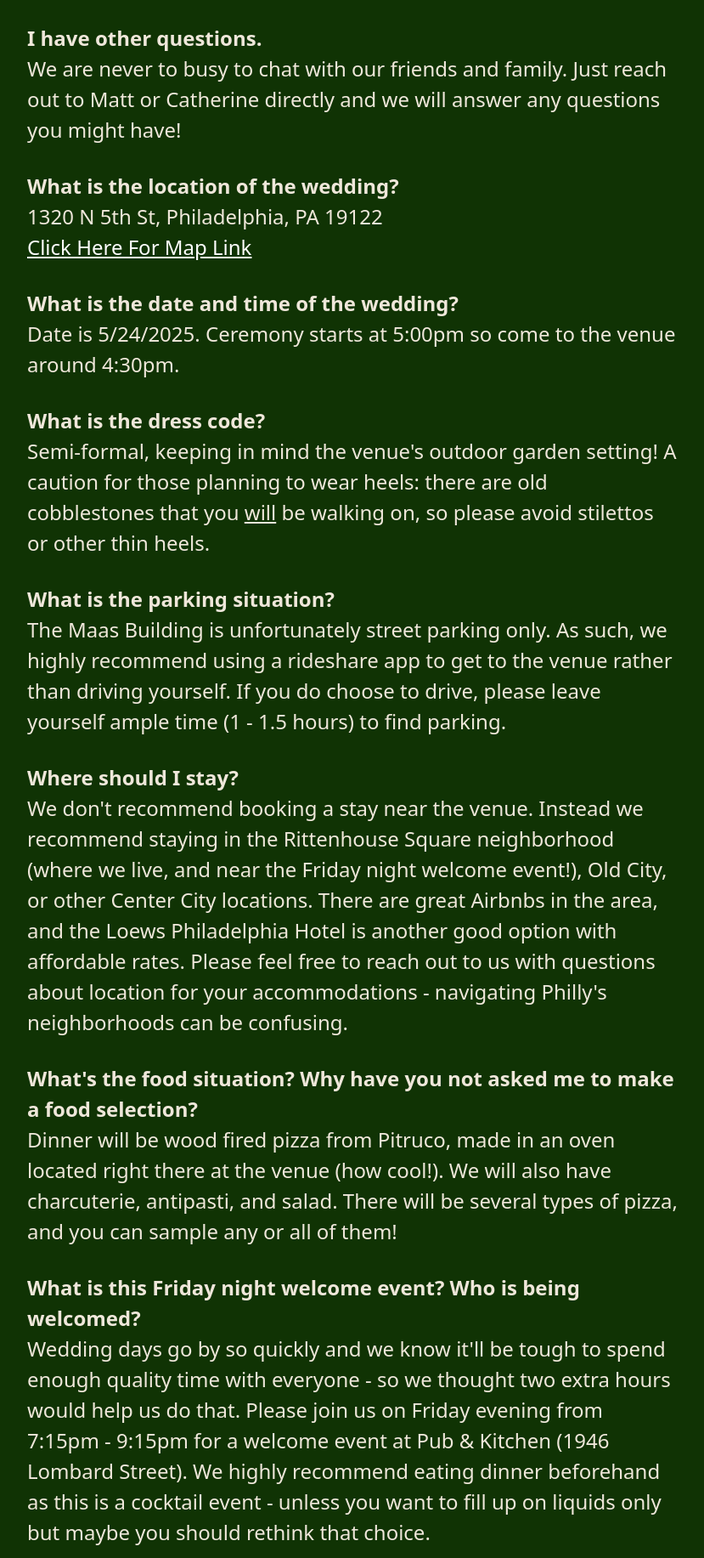
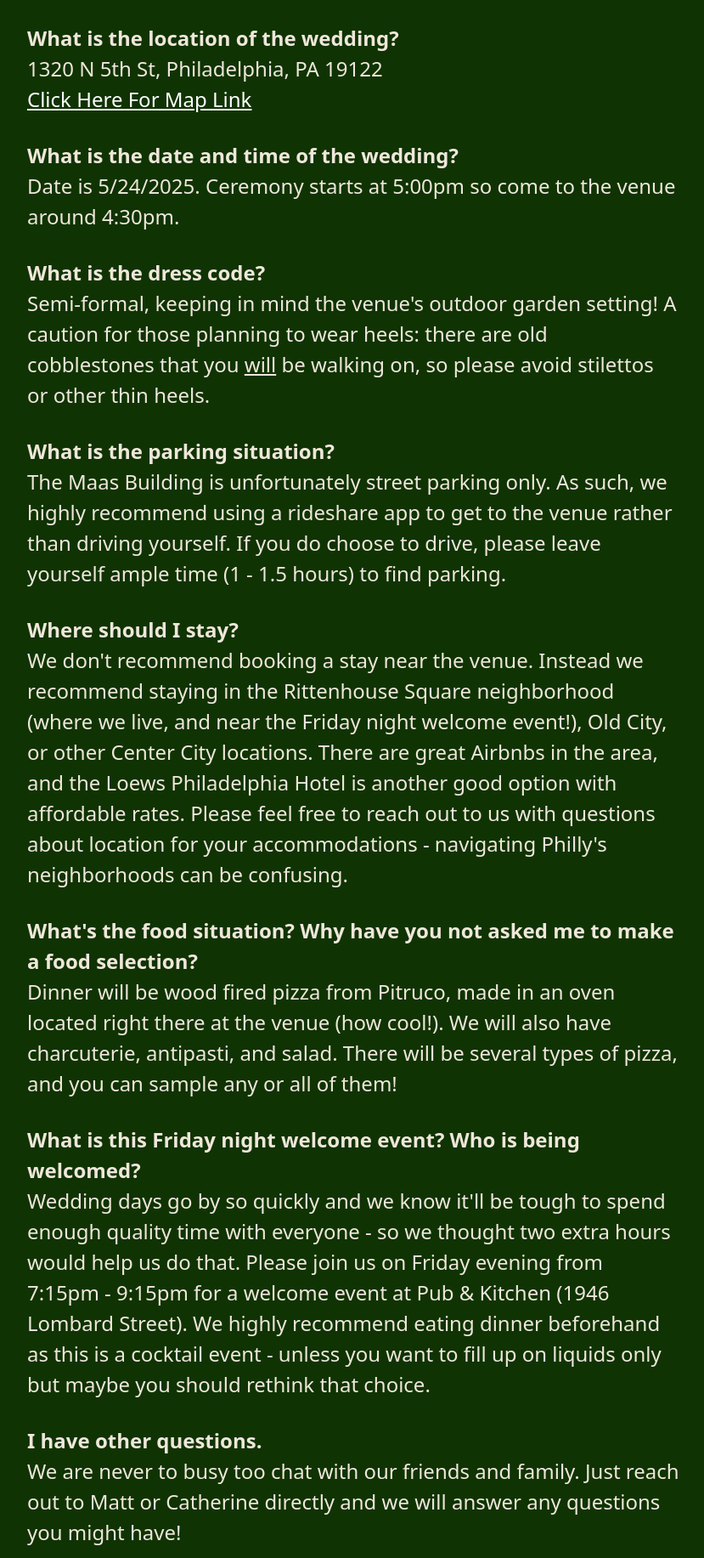
Before and after one commit to brociolol/weddingwebsite, a plain HTML site: page index.html in a window 1280 px wide. Shown: the part 1127-2960 px from the top of the page at 85% size, without its empty margins (224-1053 px from the left). Drawn offline with nearby package versions, Linux system fonts and the light colour scheme.

Commit message:
Update index.html

```diff
--- a/index.html
+++ b/index.html
@@ -139,14 +139,6 @@
         </div>
         <div class="qanda">
           <div class="q">
-            I have other questions.
-          </div>
-          <div class="a">
-            We are never to busy to chat with our friends and family. Just reach out to Matt or Catherine directly and we will answer any questions you might have!
-          </div>
-        </div>
-        <div class="qanda">
-          <div class="q">
             What is the location of the wedding?
           </div>
           <div class="a">
@@ -202,6 +194,14 @@
            Wedding days go by so quickly and we know it'll be tough to spend enough quality time with everyone - so we thought two extra hours would help us do that. Please join us on Friday evening from 7:15pm - 9:15pm for a welcome event at Pub & Kitchen (1946 Lombard Street). We highly recommend eating dinner beforehand as this is a cocktail event - unless you want to fill up on liquids only but maybe you should rethink that choice.
           </div>
         </div>
+        <div class="qanda">
+          <div class="q">
+            I have other questions.
+          </div>
+          <div class="a">
+            We are never to busy too chat with our friends and family. Just reach out to Matt or Catherine directly and we will answer any questions you might have!
+          </div>
+        </div>
       </div>
     </main>
     <script src="https://cdn.jsdelivr.net/npm/bootstrap@5.3.2/dist/js/bootstrap.bundle.min.js" integrity="sha384-C6RzsynM9kWDrMNeT87bh95OGNyZPhcTNXj1NW7RuBCsyN/o0jlpcV8Qyq46cDfL" crossorigin="anonymous"></script>
```
